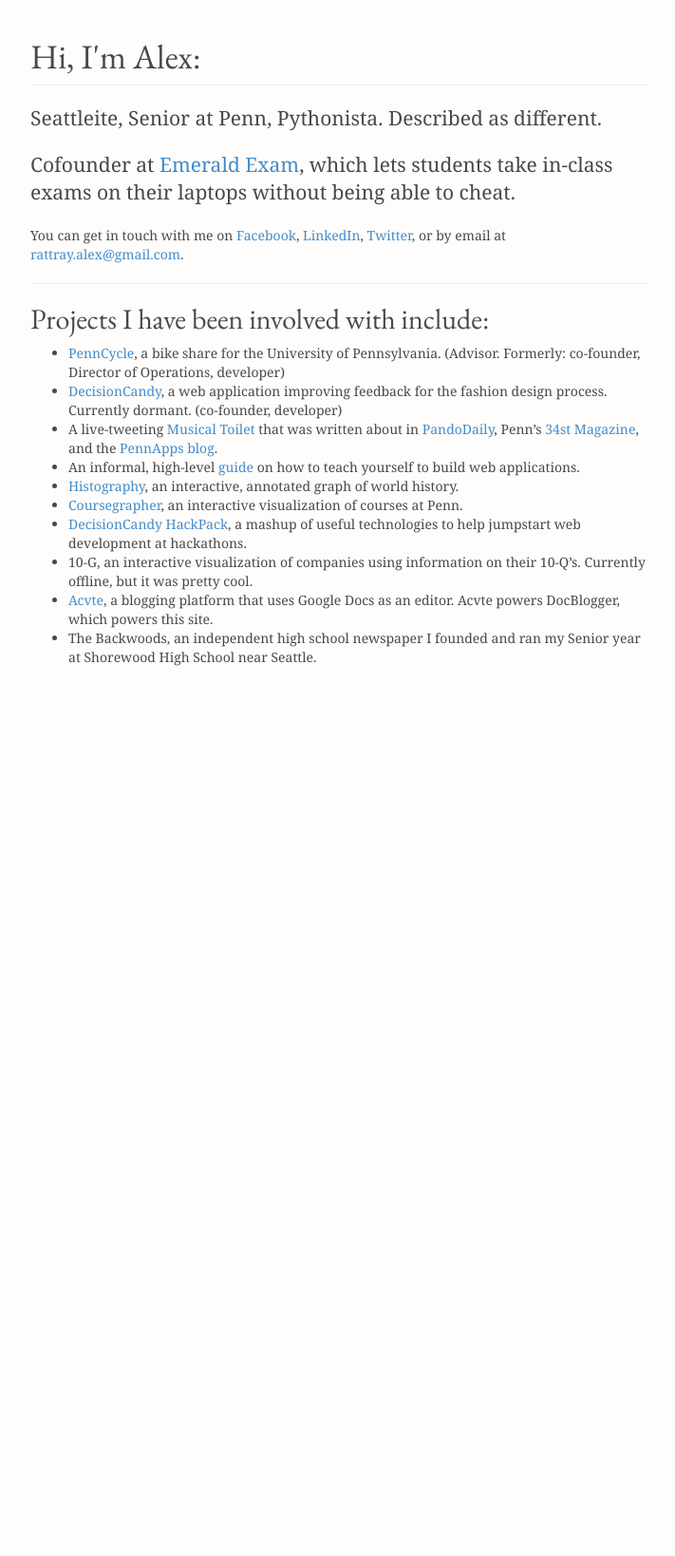
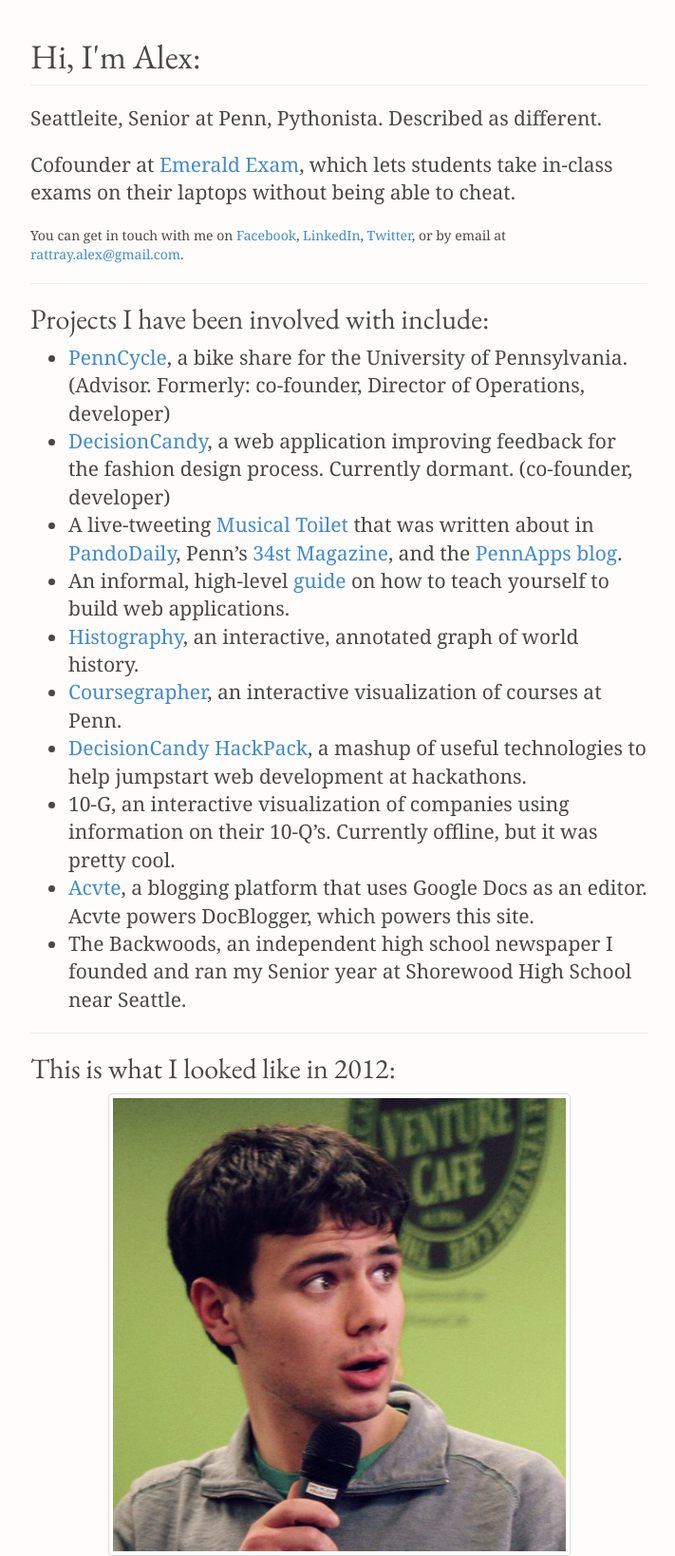
Before and after one commit to rattrayalex/rattrayalex.github.io, a Jekyll site: the page index.html, which Jekyll copies as it is, in a window 1280 px wide. Shown: the whole page at 95% size, without its empty margins (283-994 px from the left). Built offline with Jekyll 4.4.1, drawn with Linux system fonts in a browser that asks for light colours; Markdown is read by kramdown in place of the engine named in the settings; before the commit the page ends 900 px from its top, so only the background shows below that.

Commit message:
added photo etc

```diff
--- a/index.html
+++ b/index.html
@@ -54,7 +54,7 @@
       </p>
       <hr>
       <h2>Projects I have been involved with include:</h2>
-      <ul>
+      <ul class="lead">
         <li>
           <a href="http://penncycle.org">PennCycle</a>, a bike share for the University of Pennsylvania. (Advisor. Formerly: co-founder, Director of Operations, developer)</li>
         <li>
@@ -76,6 +76,11 @@
         <li>
           The Backwoods, an independent high school newspaper I founded and ran my Senior year at Shorewood High School near Seattle. </li>
       </ul>
+      <hr>
+      <h2>This is what I looked like in 2012:</h2>
+      <center>
+        <img class="img-thumbnail" src="/images/angelhack-alex-icon-bigger-faded.jpg">
+      </center>
     </div>
     <!-- jQuery (necessary for Bootstrap's JavaScript plugins) -->
     <script src="https://code.jquery.com/jquery.js"></script>
```
Also changed, not shown: images/angelhack-alex-icon-bigger-faded.jpg (added).
